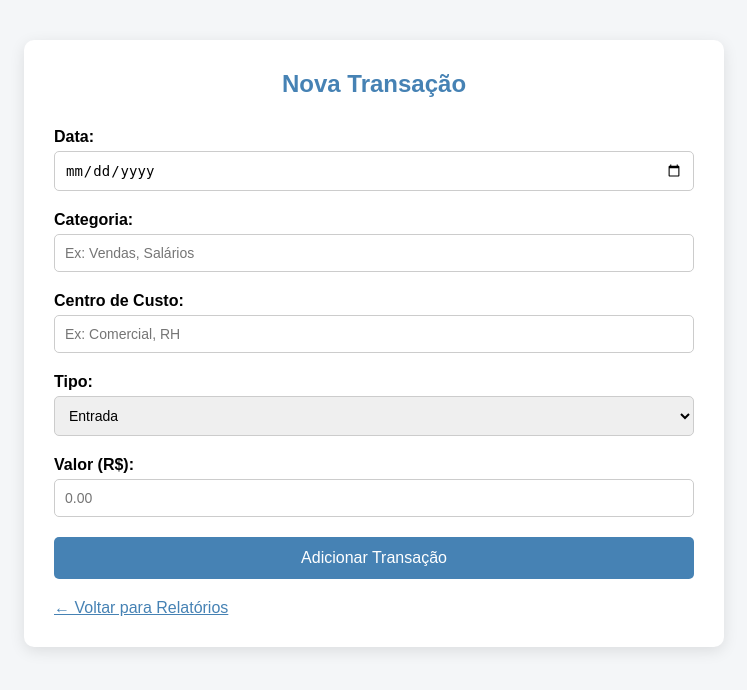
After one commit to EricS227/NFXI-Report-Manager, a Flask app: template templates/transacoes.html in a window 1280 px wide. The commit adds this page. Shown: the top 690 px of the page, without its empty margins (266-1013 px from the left). Run offline with Flask 3, Linux system fonts and the light colour scheme; the template is opened without the code that fills it, so the values that code supplies are empty; parts of the project's set-up code (start-up, migrations or seed data) failed here and were passed over.

Commit message:
Add files via upload

```diff
--- /dev/null
+++ b/templates/transacoes.html
@@ -0,0 +1,72 @@
+<!DOCTYPE html>
+<html lang="pt-BR">
+<head>
+    <meta charset="UTF-8">
+    <meta name="viewport" content="width=device-width, initial-scale=1.0">
+    <title>Gerenciar Transações</title>
+    <link rel="stylesheet" href="{{ url_for('static', filename='style.css') }}">
+</head>
+<body>
+    <div class="container">
+        <h2>Nova Transação</h2>
+
+        <form method="POST" action="/transacoes">
+            <label>Data:</label>
+            <input type="date" name="data" required>
+
+            <label>Categoria:</label>
+            <input type="text" name="categoria" placeholder="Ex: Vendas, Salários" required>
+
+            <label>Centro de Custo:</label>
+            <input type="text" name="centro_custo" placeholder="Ex: Comercial, RH" required>
+
+            <label>Tipo:</label>
+            <select name="tipo" required>
+                <option value="entrada">Entrada</option>
+                <option value="saida">Saída</option>
+            </select>
+
+            <label>Valor (R$):</label>
+            <input type="number" name="valor" step="0.01" min="0" placeholder="0.00" required>
+
+            <button type="submit">Adicionar Transação</button>
+        </form>
+
+        {% with messages = get_flashed_messages(with_categories=True) %}
+            {% for cat, msg in messages %}
+                <div class="flash {{ cat }}">{{ msg }}</div>
+            {% endfor %}
+        {% endwith %}
+
+        {% if transacoes %}
+        <h3 style="margin-top: 30px;">Transações Recentes</h3>
+        <table style="width: 100%; border-collapse: collapse; margin-top: 10px;">
+            <thead>
+                <tr style="background-color: #4682B4; color: white;">
+                    <th style="padding: 10px;">Data</th>
+                    <th style="padding: 10px;">Categoria</th>
+                    <th style="padding: 10px;">Centro Custo</th>
+                    <th style="padding: 10px;">Tipo</th>
+                    <th style="padding: 10px;">Valor</th>
+                </tr>
+            </thead>
+            <tbody>
+                {% for t in transacoes %}
+                <tr style="border-bottom: 1px solid #ddd;">
+                    <td style="padding: 8px; text-align: center;">{{ t.data }}</td>
+                    <td style="padding: 8px; text-align: center;">{{ t.categoria }}</td>
+                    <td style="padding: 8px; text-align: center;">{{ t.centro_custo }}</td>
+                    <td style="padding: 8px; text-align: center;">{{ t.tipo }}</td>
+                    <td style="padding: 8px; text-align: center;">R$ {{ "%.2f"|format(t.valor) }}</td>
+                </tr>
+                {% endfor %}
+            </tbody>
+        </table>
+        {% endif %}
+
+        <div style="margin-top: 20px;">
+            <a href="/" style="color: #4682B4;">← Voltar para Relatórios</a>
+        </div>
+    </div>
+</body>
+</html>
```
Also changed, not shown: templates/index.html (+14 -10 lines).
